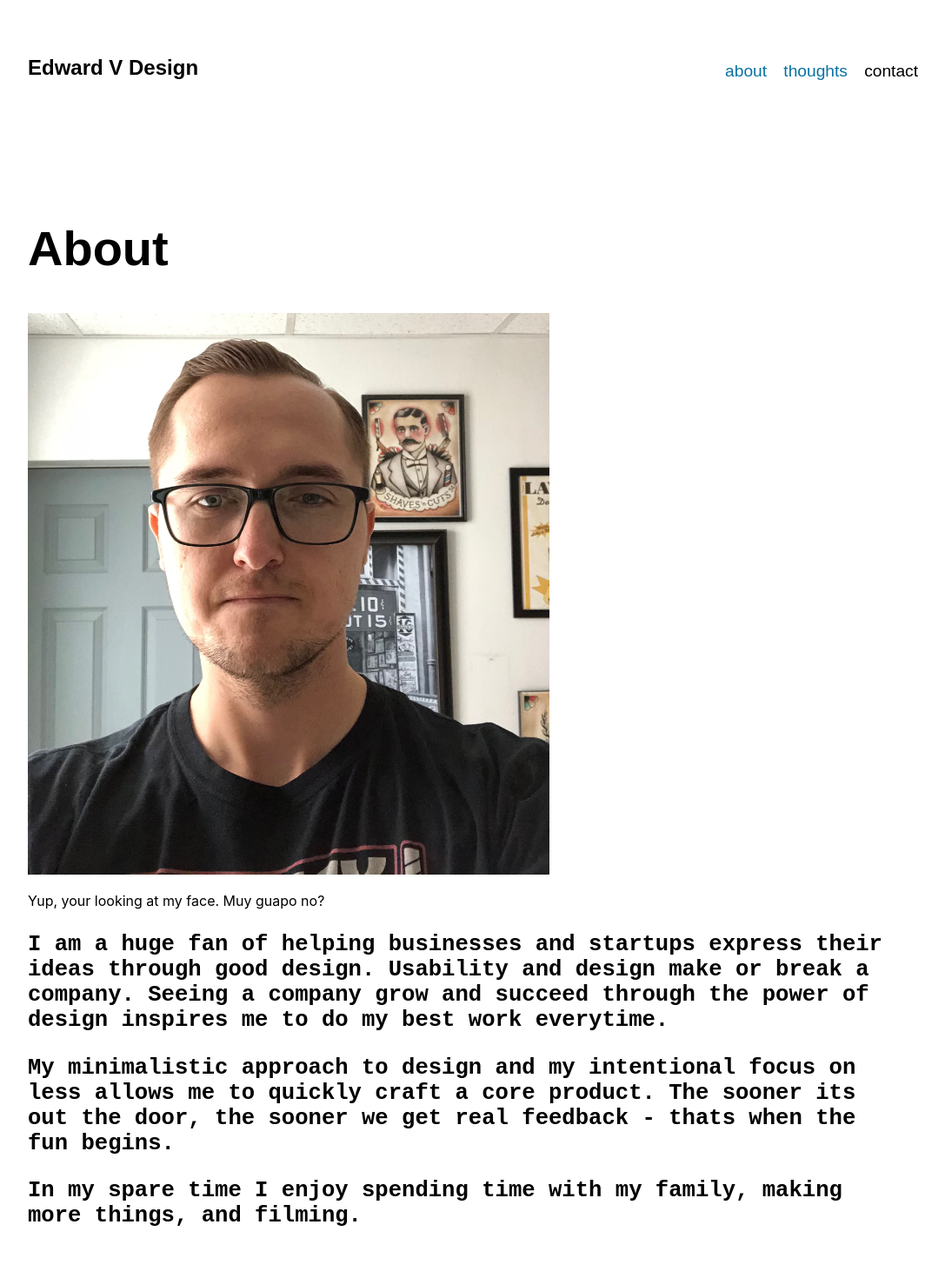
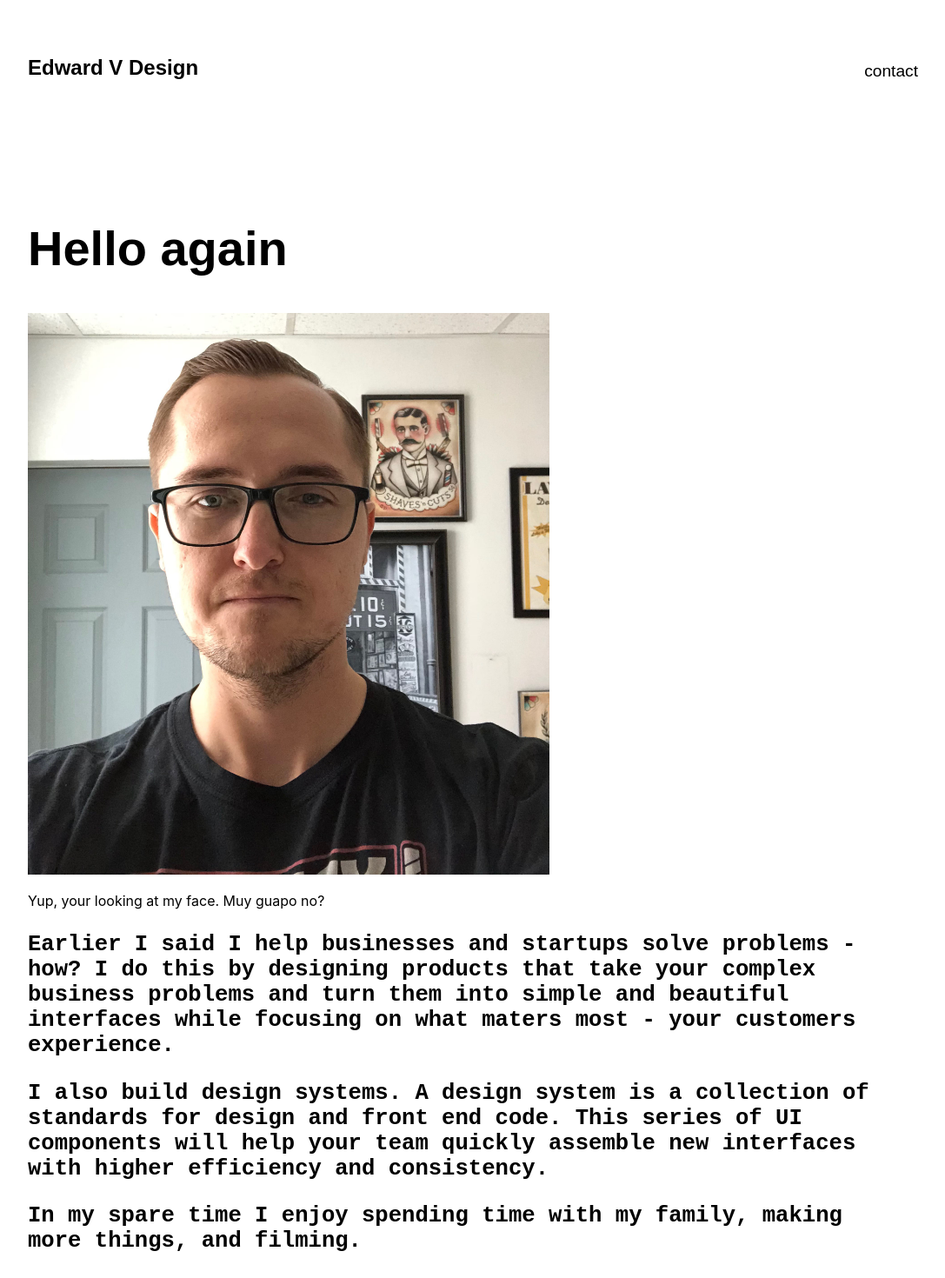
Before and after one commit to EdwardGoomba/EvD, a React app: page /about in a window 1280 px wide. Shown: the top 1470 px of the page at 87% size, without its empty margins (96-1183 px from the left). Built offline with nearby package versions, Linux system fonts and the light colour scheme; a web font is replaced by a local one.

Commit message:
Simplify home page

```diff
--- a/app/components/About.js
+++ b/app/components/About.js
@@ -79,16 +79,16 @@ const About = () => {
   return (
     <div>
       <IntroContainer>
-        <Hello>About</Hello>
+        <Hello>Hello again</Hello>
         <Me src={me} />
         <p>Yup, your looking at my face. Muy guapo no?</p>
 
         <SubHeading>
-          I am a huge fan of helping businesses and startups express their ideas through good design. Usability and design make or break a company. Seeing a company grow and succeed through the power of design inspires me to do my best work everytime.
+          Earlier I said I help businesses and startups solve problems - how? I do this by designing products that take your complex business problems and turn them into simple and beautiful interfaces while focusing on what maters most - your customers experience.
         </SubHeading>
 
         <SubHeading>
-          My minimalistic approach to design and my intentional focus on less allows me to quickly craft a core product. The sooner its out the door, the sooner we get real feedback - thats when the fun begins.
+          I also build design systems. A design system is a collection of standards for design and front end code.  This series of UI components will help your team quickly assemble new interfaces with higher efficiency and consistency.
         </SubHeading>
 
         <SubHeading>
--- a/app/components/Header.js
+++ b/app/components/Header.js
@@ -1,6 +1,9 @@
 import React from 'react'
 import { Link } from 'react-router-dom'
 import styled from 'styled-components'
+
+// Styled Components
+import NavDirective from './styled/NavDirective'
 
 // Header
 const HeaderWrap = styled.div`
@@ -31,22 +34,17 @@ const NavLinks = styled.li`
   font-size: 1.2em;
 `
 
-const NavDirective = styled.a`
-  text-decoration: none;
-  color: #000;
-`
-
 const Header = () => {
   return (
     <HeaderWrap>
       <Logo><NavDirective href='/'>Edward V Design</NavDirective></Logo>
       <Nav>
-        <NavLinks>
+        {/* <NavLinks>
           <Link to='/about'>about</Link>
         </NavLinks>
         <NavLinks>
           <Link to='/thoughts'>thoughts</Link>
-        </NavLinks>
+        </NavLinks> */}
         <NavLinks><NavDirective href='mailto:ask@edwardvdesign.com'>contact</NavDirective></NavLinks>
       </Nav>
     </HeaderWrap>
--- a/app/components/Home.js
+++ b/app/components/Home.js
@@ -1,7 +1,8 @@
 import React from 'react'
+import { Link } from 'react-router-dom'
 import styled from 'styled-components'
 
-// Display Styles
+// Styled Components
 const Hello = styled.h1`
   font-family: acumin-pro, sans-serif;
   font-size: 3.5em;
@@ -54,7 +55,7 @@ const Home = () => {
       <IntroContainer>
         <Hello>Hello! I'm Edward. I am a product designer.</Hello>
 
-        <Details>I help businesses and startups solve problems by visualizing their ideas through good design, and developing them into solutions. I believe in thinking differently, and that less is more. Enough about me though, how can I help you?</Details>
+        <Details>I help SaaS businesses and startups solve problems by visualizing their ideas through good design, and developing them into solutions. I believe in thinking differently, and that less is more. Enough <Link to='/about'>about me</Link> though, how can I help you?</Details>
         <Email href='mailto:ask@edwardvdesign.com'>ask@edwardvdesign.com</Email>
       </IntroContainer>
 
@@ -62,7 +63,7 @@ const Home = () => {
       <SubHeading><a href='https://www.constance.one/'>Constance</a>, <a href='https://www.boostpoint.com/'>Boostpoint</a>, Thyme</SubHeading>
 
       <Heading>What else do I do?</Heading>
-      <SubHeading>I write. Check it out.</SubHeading>
+      <SubHeading>I write. <Link to='/thoughts'>Check it out.</Link></SubHeading>
 
       <CTA>Let's work together on your idea.</CTA>
       <SubHeading>Email</SubHeading>
--- /dev/null
+++ b/app/components/styled/NavDirective.js
@@ -0,0 +1,8 @@
+import styled from 'styled-components'
+
+const NavDirective = styled.a`
+  text-decoration: none;
+  color: #000;
+`
+
+export default NavDirective
```
